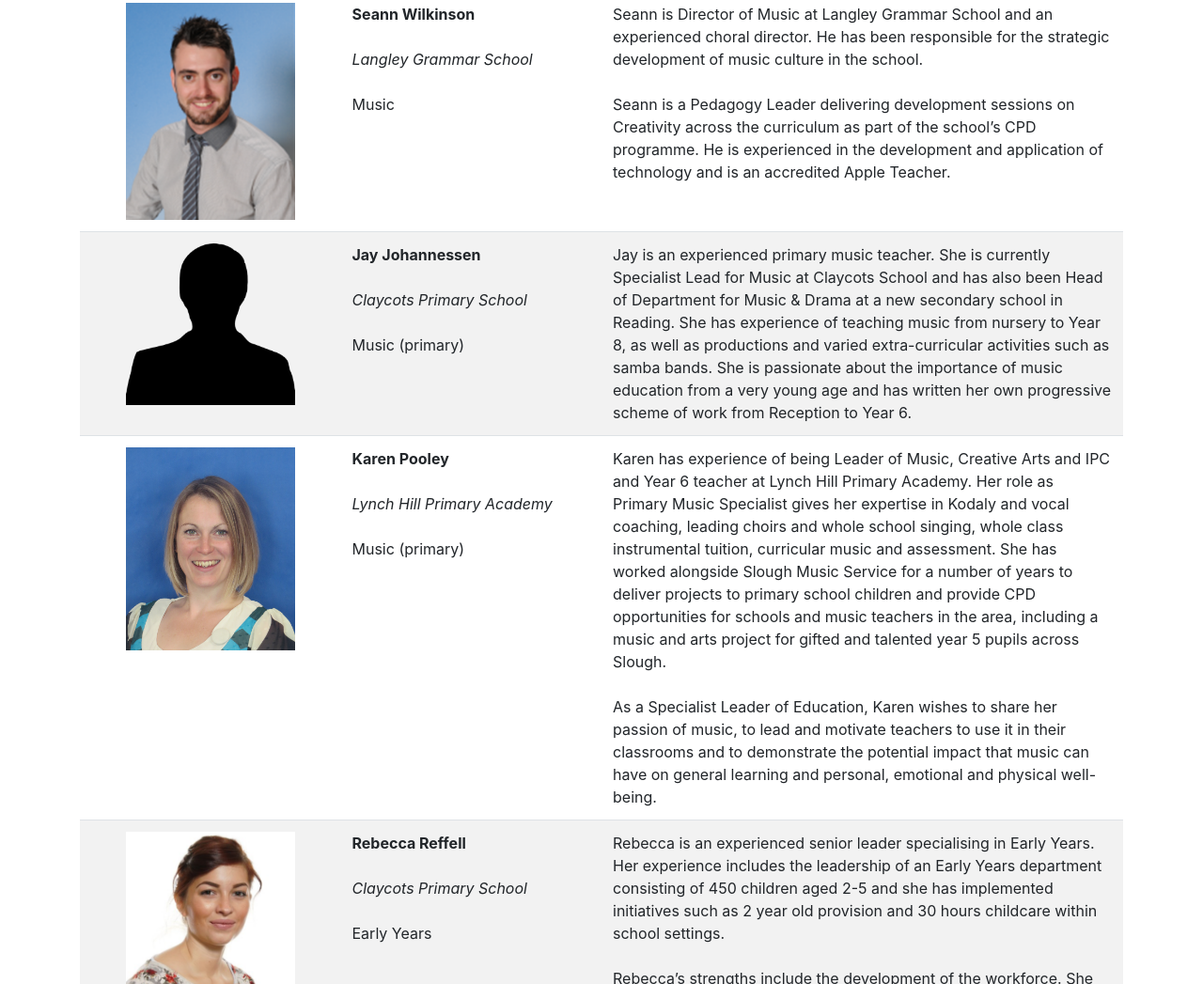
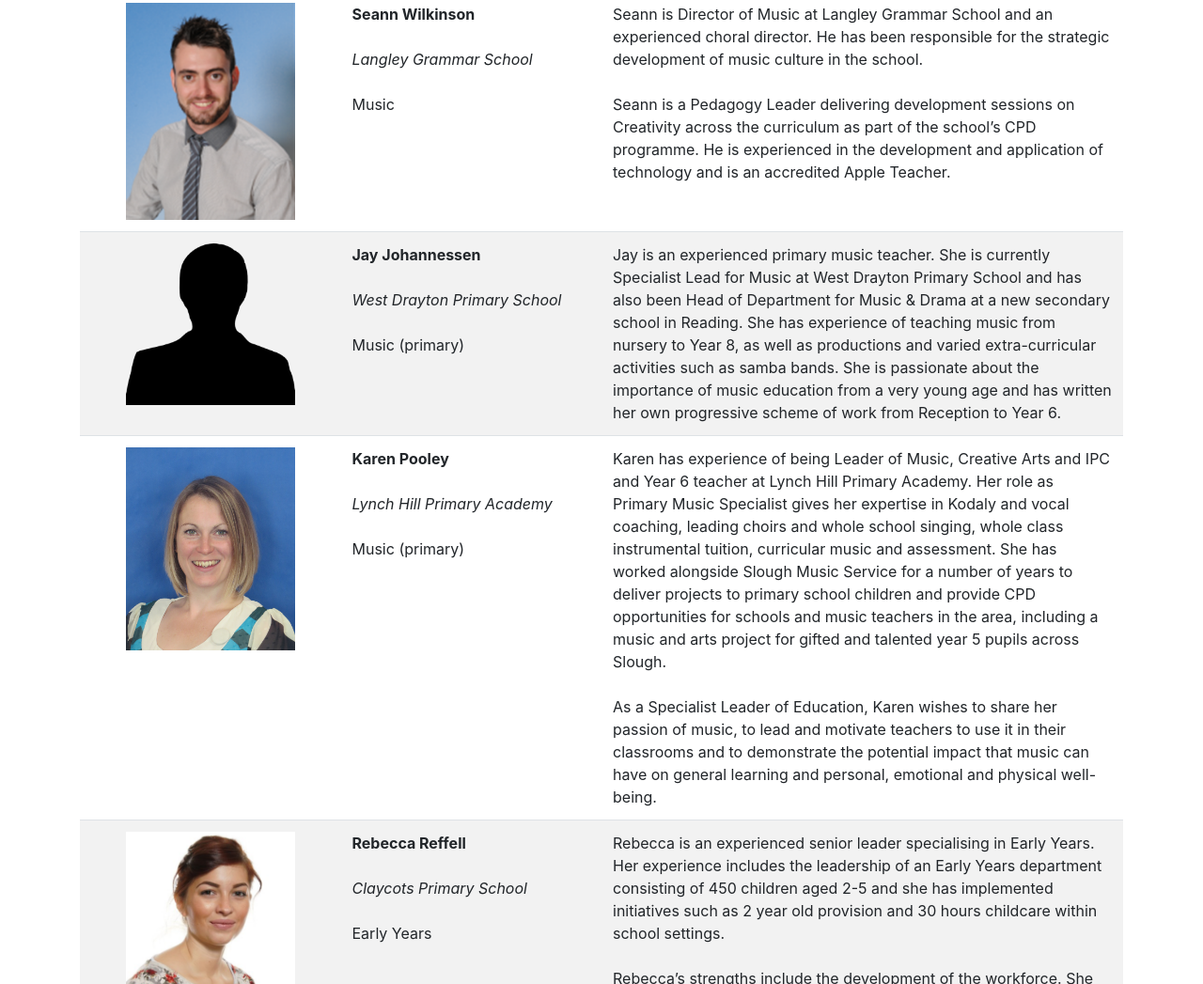
Before and after one commit to BenConstable9/STSA, a plain HTML site: page school-support/our-specialist-leaders.html in a window 1280 px wide. Shown: the part 4485-5532 px from the top of the page at 94% size. Drawn offline with nearby package versions, Linux system fonts and the light colour scheme.

Commit message:
SLE update

```diff
--- a/school-support/our-specialist-leaders.html
+++ b/school-support/our-specialist-leaders.html
@@ -187,8 +187,8 @@
                         </tr>
                         <tr>
                             <td class="profile"><img src="../images/profiles/empty.png" alt="Jay Johannessen"></td>
-                            <td><b>Jay Johannessen</b><br><br><i>Claycots Primary School</i><br><br>Music (primary)</td>
-                            <td>Jay is an experienced primary music teacher. She is currently Specialist Lead for Music at Claycots School and has also been Head of Department for Music &amp; Drama at a new secondary school in Reading. She has experience of teaching music from nursery to Year 8, as well as productions and varied extra-curricular activities such as samba bands. She is passionate about the importance of music education from a very young age and has written her own progressive scheme of work from Reception to Year 6. </td>
+                            <td><b>Jay Johannessen</b><br><br><i>West Drayton Primary School</i><br><br>Music (primary)</td>
+                            <td>Jay is an experienced primary music teacher. She is currently Specialist Lead for Music at West Drayton Primary School and has also been Head of Department for Music &amp; Drama at a new secondary school in Reading. She has experience of teaching music from nursery to Year 8, as well as productions and varied extra-curricular activities such as samba bands. She is passionate about the importance of music education from a very young age and has written her own progressive scheme of work from Reception to Year 6. </td>
                         </tr>
                         <tr>
                             <td class="profile"><img src="../images/profiles/karen-pooley.png" alt="Karen Pooley"></td>
```
Also changed, not shown: school-support/specialist-leaders.html (+1 -1 lines).
